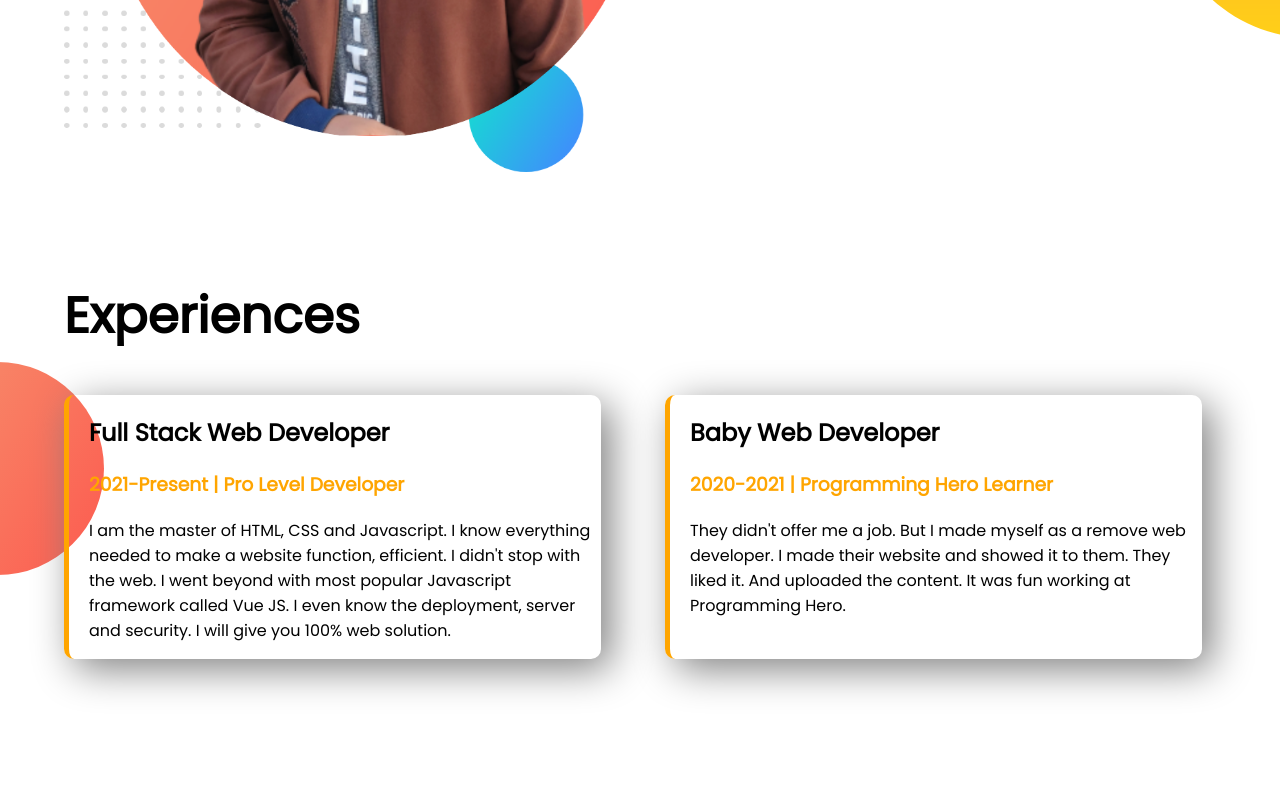
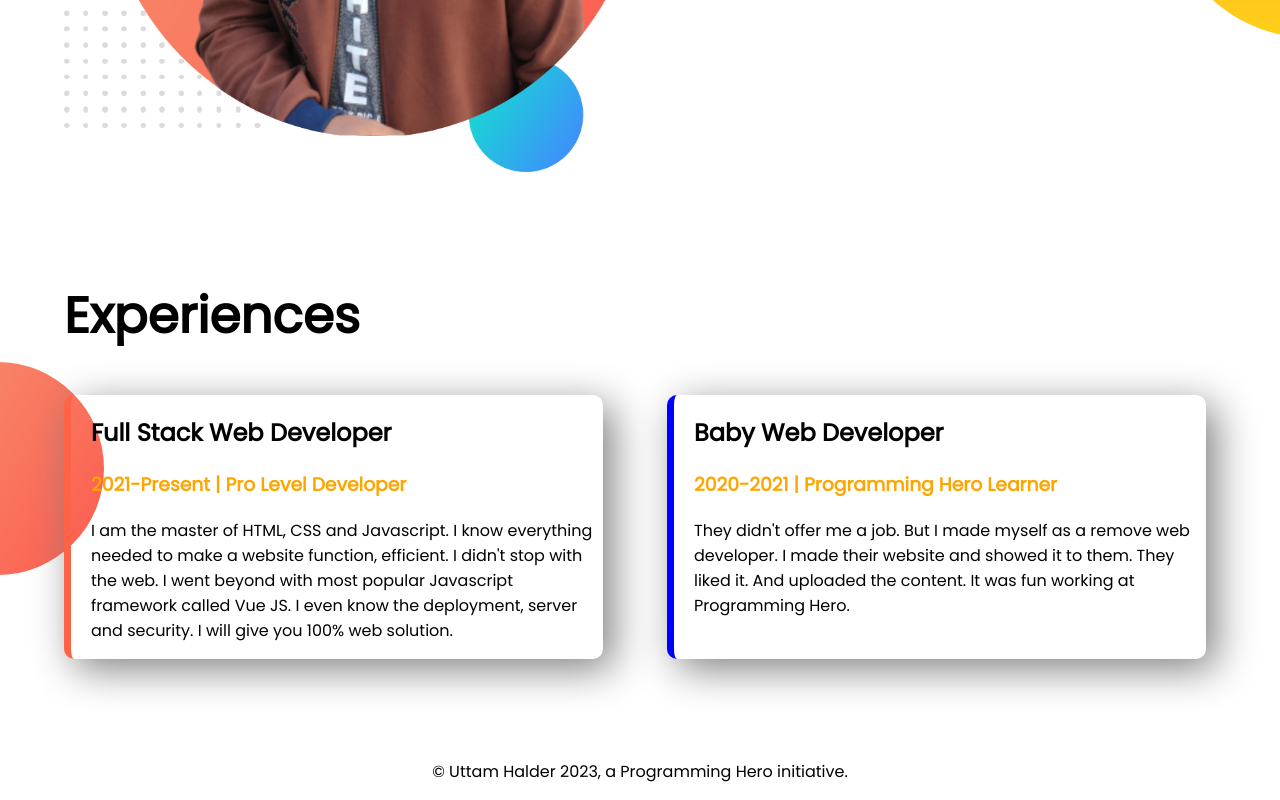
Before and after one commit to huttam6003/developer-portfolio, a plain HTML site: page index.html in a window 1280 px wide. Shown: the part 1079-1879 px from the top of the page. Before the commit the page ends 1838 px from the top, so only its background shows below. Drawn offline with Linux system fonts and the light colour scheme.

Commit message:
style border

```diff
--- a/index.html
+++ b/index.html
@@ -44,7 +44,7 @@
         <h1 class="half-width">Experiences</h1>
 
         <div class="flex">
-            <div class="experience-item">
+            <div class="experience-item" id="full-a">
                 <h2>Full Stack Web Developer</h2>
                 <h3 class="uttam">2021-Present | Pro Level Developer</h3>
                 <p>I am the master of HTML, CSS and Javascript. I know everything needed to make a website function,
@@ -52,7 +52,7 @@
                     Vue
                     JS. I even know the deployment, server and security. I will give you 100% web solution.</p>
             </div>
-            <div class="experience-item">
+            <div class="experience-item" id="full-b">
                 <h2>Baby Web Developer</h2>
                 <h3 class="uttam">2020-2021 | Programming Hero Learner</h3>
                 <p>They didn't offer me a job. But I made myself as a remove web developer. I made their website and
@@ -61,6 +61,9 @@
             </div>
         </div>
     </section>
+    <footer>
+        <p>© Uttam Halder 2023, a Programming Hero initiative.</p>
+    </footer>
 </body>
 
 </html>
--- a/style.css
+++ b/style.css
@@ -52,7 +52,7 @@ h1 {
     padding-left: 20px;
     box-shadow: 10px 10px 40px gray;
     border-radius: 10px;
-    border-left: 5px solid orange;
+
 }
 
 .experiences-area {
@@ -61,3 +61,17 @@ h1 {
     background-position: left;
 
 }
+
+#full-a {
+    border-left: 7px solid tomato;
+}
+
+#full-b {
+    border-left: 7px solid blue;
+
+}
+
+footer {
+    text-align: center;
+
+}
```
